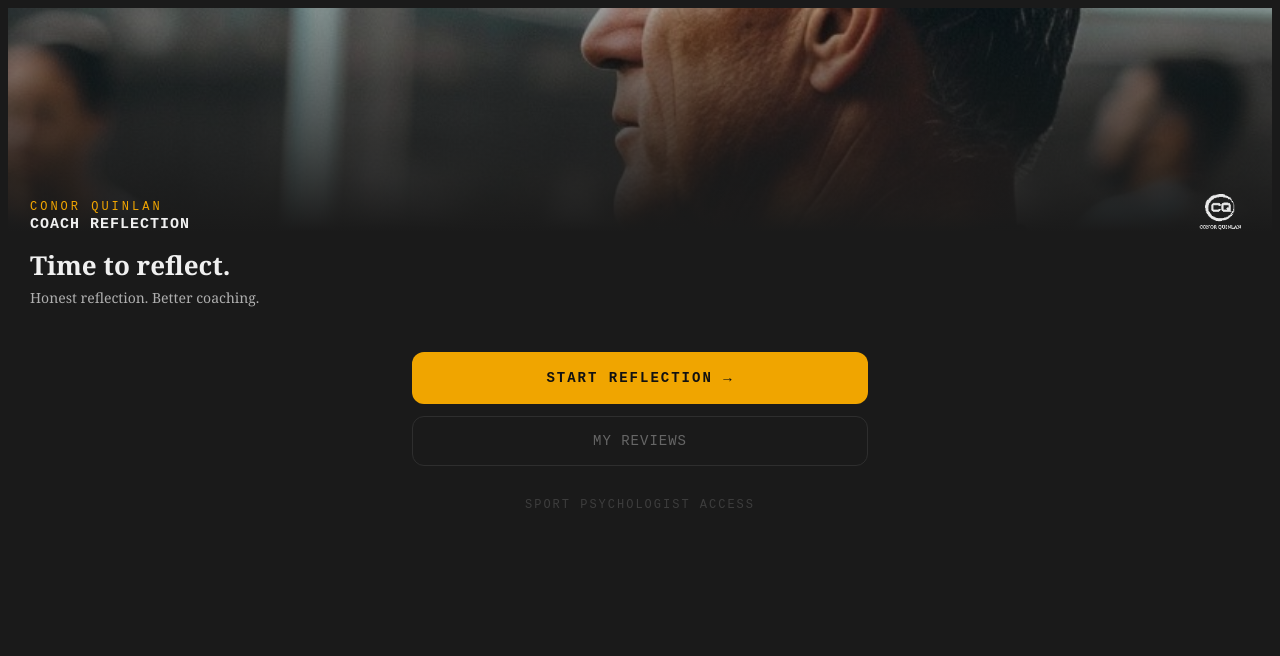
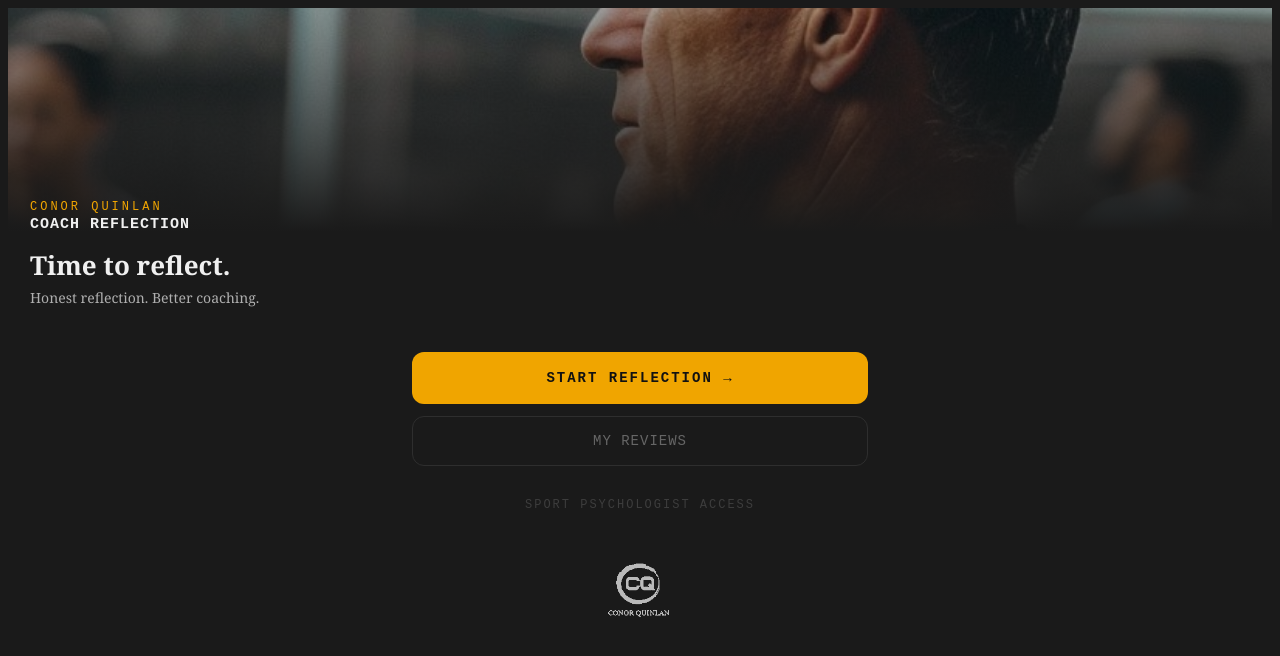
Before and after one commit to Quinlan85/coach-reflect-2026, a Next.js app: page / in a window 1280 px wide. Shown: the top 656 px of the page. Built offline with nearby package versions, Linux system fonts and the light colour scheme.

Commit message:
Move CQ logo to footer on home screen, centred at 1.5x size
Co-Authored-By: Claude Sonnet 4.6 <noreply@anthropic.com>

```diff
--- a/app/page.jsx
+++ b/app/page.jsx
@@ -338,12 +338,9 @@ export default function App() {
         <img src="/hero.jpg" alt="" style={{ width:"100%", height:"100%", objectFit:"cover", objectPosition:"center 40%", display:"block" }} />
         <div style={{ position:"absolute", inset:0, background:"linear-gradient(to bottom, rgba(0,0,0,0.35) 0%, #1A1A1A 70%)" }} />
         <div style={{ position:"absolute", bottom:0, left:0, right:0, padding:"0 22px 20px", zIndex:2 }}>
-          <div style={{ display:"flex", alignItems:"flex-end", justifyContent:"space-between", marginBottom:14 }}>
-            <div>
-              <div style={{ color:"#F0A500", fontSize:12, fontFamily:"'Courier New', monospace", letterSpacing:3, marginBottom:2 }}>CONOR QUINLAN</div>
-              <div style={{ color:"#F0F0F0", fontFamily:"'Courier New', monospace", fontWeight:"bold", fontSize:15, letterSpacing:1 }}>COACH REFLECTION</div>
-            </div>
-            <img src={CQ_LOGO} alt="CQ" style={{ height:44, width:"auto", opacity:0.9 }} />
+          <div style={{ marginBottom:14 }}>
+            <div style={{ color:"#F0A500", fontSize:12, fontFamily:"'Courier New', monospace", letterSpacing:3, marginBottom:2 }}>CONOR QUINLAN</div>
+            <div style={{ color:"#F0F0F0", fontFamily:"'Courier New', monospace", fontWeight:"bold", fontSize:15, letterSpacing:1 }}>COACH REFLECTION</div>
           </div>
           <div style={{ color:"#F0F0F0", fontFamily:"Georgia, serif", fontWeight:"bold", fontSize:26, marginBottom:4 }}>Time to reflect.</div>
           <div style={{ color:"rgba(255,255,255,0.65)", fontSize:14, fontFamily:"Georgia, serif", lineHeight:1.5 }}>Honest reflection. Better coaching.</div>
@@ -372,6 +369,9 @@ export default function App() {
             ))}
           </div>
         )}
+        <div style={{ display:"flex", justifyContent:"center", paddingTop:32, paddingBottom:24 }}>
+          <img src={CQ_LOGO} alt="CQ" style={{ height:66, width:"auto", opacity:0.7 }} />
+        </div>
       </div>
     </div>
   );
```
